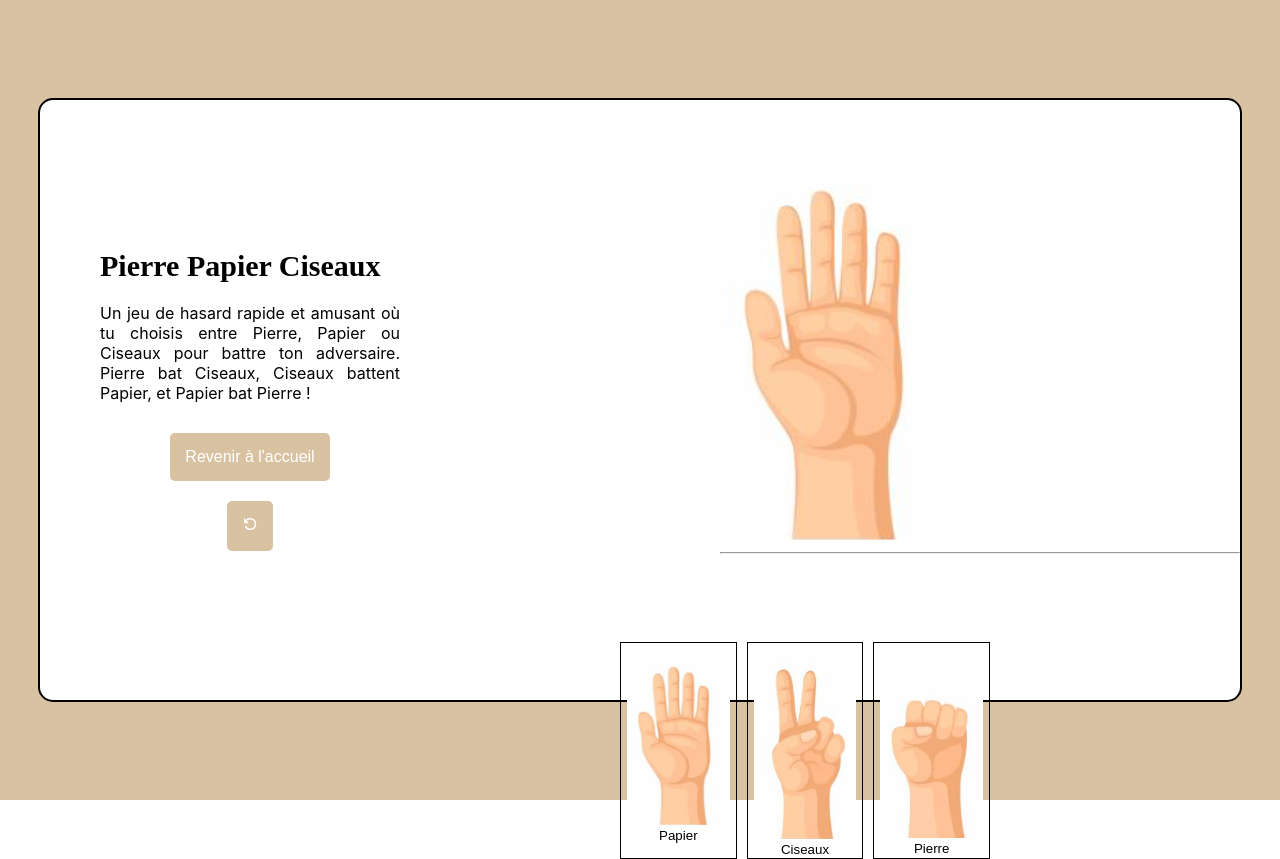
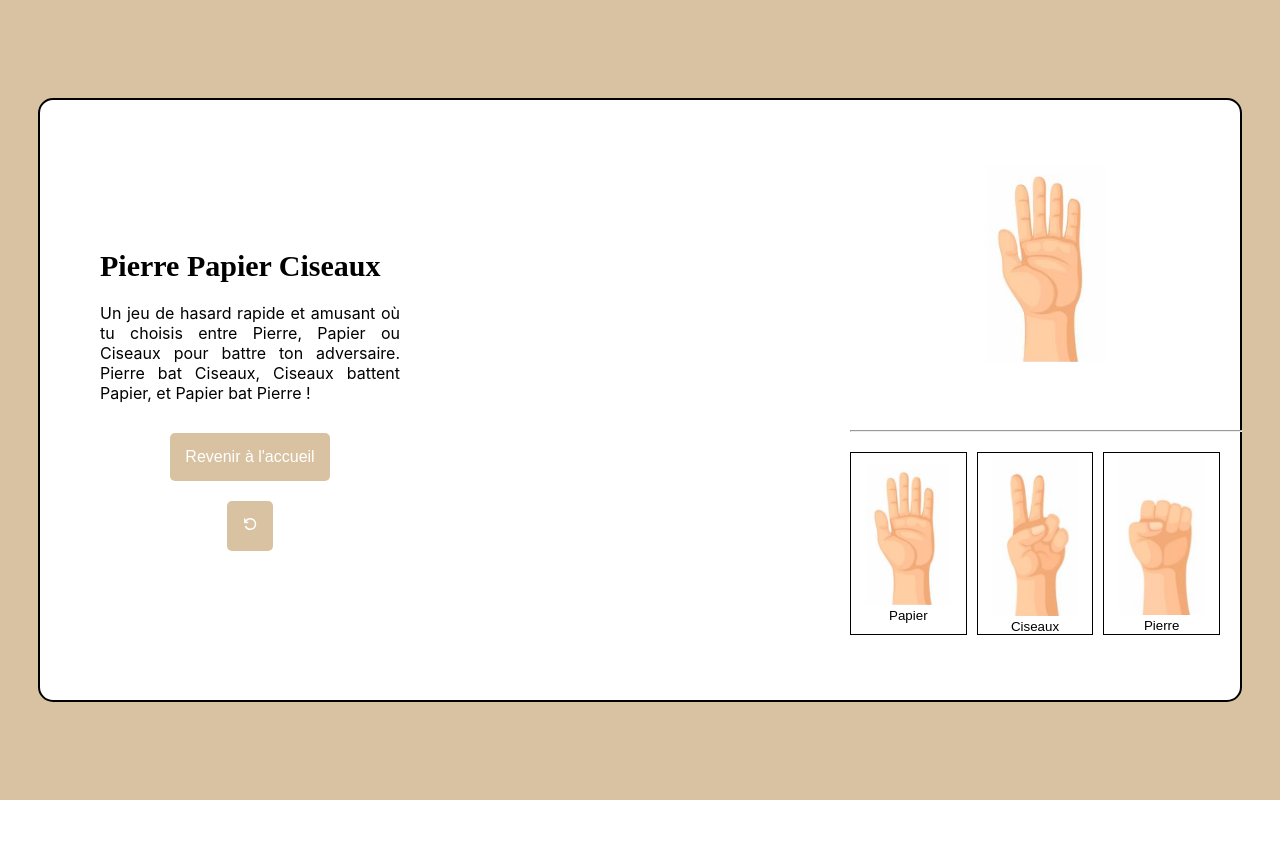
Before and after one commit to OthmaneB-Pro/QuickPlay, a React (Create React App) app: page /rockpaperscissors in a window 1280 px wide. After the commit the page ends 800 px from the top, so only its background shows below. Built offline with nearby package versions, Linux system fonts and the light colour scheme.

Commit message:
💄 RockPaperScissors : Adding last style

```diff
--- a/src/components/pages/rockPaperScissors/RockPaperScissorsGame.tsx
+++ b/src/components/pages/rockPaperScissors/RockPaperScissorsGame.tsx
@@ -4,52 +4,83 @@ import ButtonImage from "../../reusable-ui/ButtonImage";
 import { useState } from "react";
 
 export default function RockPaperScissorsGame() {
-    const [image, setImage] = useState("")
-    function getRandomInt(max : number) {
-        return Math.floor(Math.random() * max);
-      }
+  const [image, setImage] = useState("");
+  const [result, setResult] = useState("");
 
-    const handleClick = (index : number) => {
-        const Random = getRandomInt(3)
-        if(Random === 0){setImage("/img/paper.PNG")}
-        if(Random === 1){setImage("/img/scissors.PNG")}
-        if(Random === 2){setImage("/img/rock.PNG")}
+  function getRandomInt(max: number) {
+    return Math.floor(Math.random() * max);
+  }
 
-        if(Random === index){alert('egalite')}
-        if(Random > index){alert('defaite')}
-        if(Random < index){alert('Victoire')}
+  const handleClick = (index: number) => {
+    const random = getRandomInt(3);
+    const opponentImage = ButtonValue[random].src;
+    setImage(opponentImage);
 
+    if (random === index) {
+      setResult("Égalité");
+    } else if (
+      (index === 0 && random === 1) ||
+      (index === 1 && random === 2) ||
+      (index === 2 && random === 0)
+    ) {
+      setResult("Défaite");
+    } else {
+      setResult("Victoire");
     }
+  };
 
   return (
-    <div>
-        <img src={image ? image : "/img/paper.PNG"} alt="Choix de l'adversaire" />
-        <hr/>
-    <RockPaperStyled>
-      {ButtonValue.map(( img, index) => (
-        <ButtonImage key={index} onClick={() => handleClick(index)} {...img} />
-      ))}
-    </RockPaperStyled>
-    </div>
+    <Wrapper>
+      <img
+        src={image || "/img/paper.PNG"}
+        alt="Choix de l'adversaire"
+        className="opponent-choice"
+      />
+      <h2>{result}</h2>
+      <hr />
+      <RockPaperStyled>
+        {ButtonValue.map((img, index) => (
+          <ButtonImage
+            key={index}
+            onClick={() => handleClick(index)}
+            {...img}
+          />
+        ))}
+      </RockPaperStyled>
+    </Wrapper>
   );
 }
 
+const Wrapper = styled.div`
+  display: flex;
+  flex-direction: column;
+  align-items: center;
+  .opponent-choice {
+    width: 120px;
+    margin-bottom: 20px;
+  }
+  h2 {
+    font-size: 24px;
+    margin-bottom: 20px;
+  }
+  hr {
+    width: 100%;
+    margin-bottom: 20px;
+  }
+`;
 const RockPaperStyled = styled.div`
   width: 370px;
-  height: 70px;
   display: grid;
   grid-template-columns: repeat(3, 1fr);
   column-gap: 10px;
-  margin-right: 150px;
-  position: relative;
-  top: 80px;
-  right: 100px;
+  margin-right: 20px;
   img {
-    width: 100%;
+    width: 75%;
     cursor: pointer;
   }
   button {
     border: 1px solid black;
     background: none;
+    padding: 0;
   }
 `;
```
